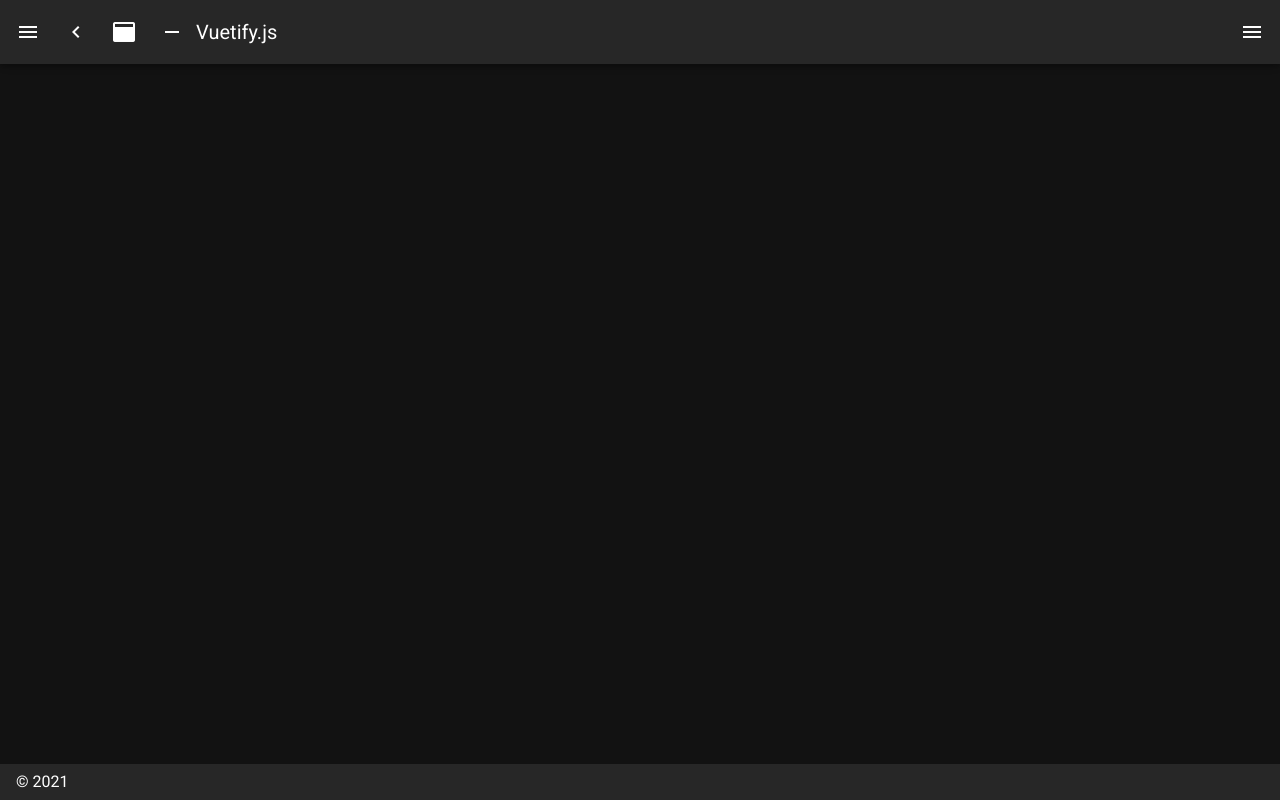
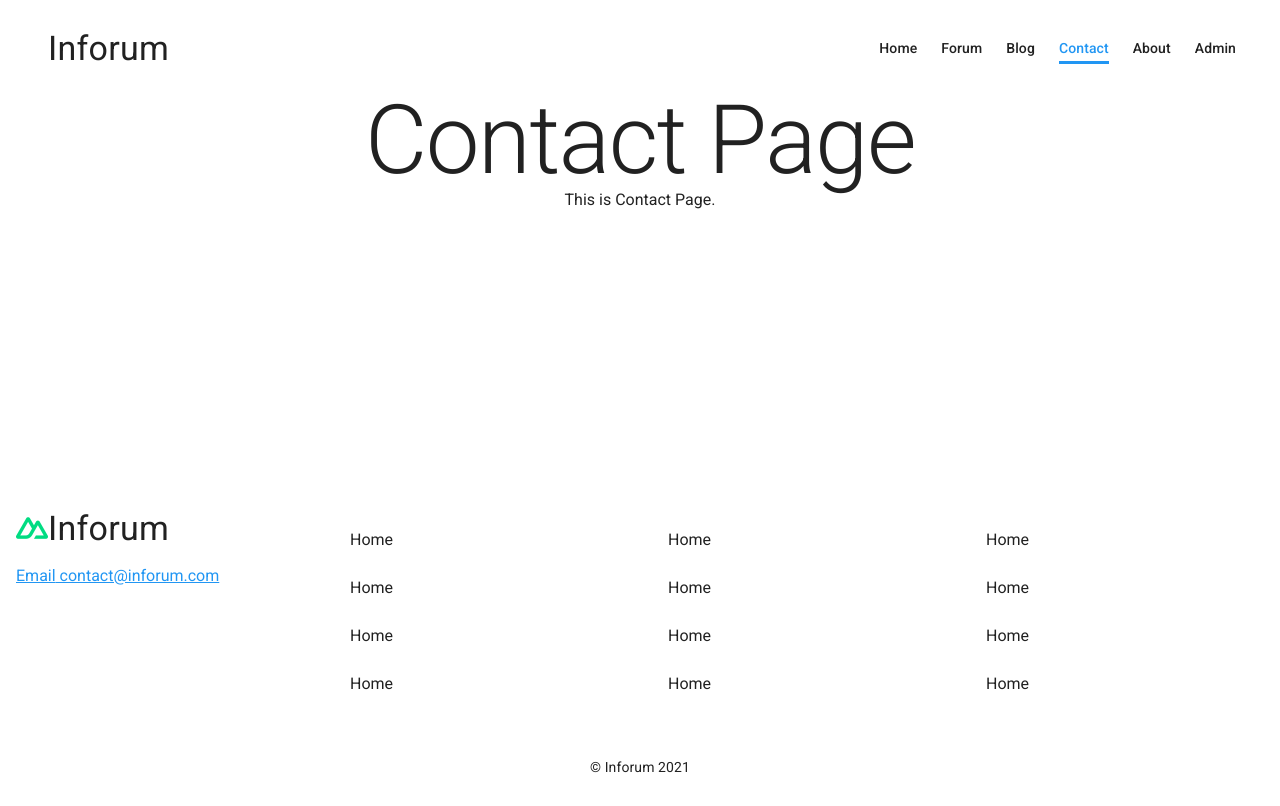
Before and after one commit to wrench1815/inforum_frontend, a Nuxt app: page /contact in a window 1280 px wide. Before the commit this address had no page. Built offline with nearby package versions, Linux system fonts and the light colour scheme.

Commit message:
Add default Layout (#13)
* add layout main layout
add base pages for main site

* admin link added in nav

* layout update

* fix issue with sidenav state

* add placeholder icon

* add footer to default layout

Co-authored-by: Anmol Sharma <dev.anmolsharma@gmail.com>

```diff
--- a/layouts/default.vue
+++ b/layouts/default.vue
@@ -1,11 +1,16 @@
 <template>
-  <v-app dark>
+  <!-- Start:Root -->
+  <v-app>
+    <!-- Start:Nav Drawer -->
     <v-navigation-drawer
+      class="d-lg-none"
       v-model="drawer"
       :mini-variant="miniVariant"
       :clipped="clipped"
+      :disable-resize-watcher="true"
       fixed
       app
+      right
     >
       <v-list>
         <v-list-item
@@ -14,6 +19,7 @@
           :to="item.to"
           router
           exact
+          :exact-active-class="exactClassesSidebar"
         >
           <v-list-item-action>
             <v-icon>{{ item.icon }}</v-icon>
@@ -24,94 +30,190 @@
         </v-list-item>
       </v-list>
     </v-navigation-drawer>
+    <!-- End:Nav Drawer -->
+
+    <!-- Start:Nav Bar -->
     <v-app-bar
-      :clipped-left="clipped"
+      class="mx-4 mt-4 rounded-lg"
+      :elevate-on-scroll="true"
+      :clipped-right="clipped"
+      color="white"
       fixed
       app
     >
-      <v-app-bar-nav-icon @click.stop="drawer = !drawer" />
-      <v-btn
-        icon
-        @click.stop="miniVariant = !miniVariant"
-      >
-        <v-icon>mdi-{{ `chevron-${miniVariant ? 'right' : 'left'}` }}</v-icon>
-      </v-btn>
-      <v-btn
-        icon
-        @click.stop="clipped = !clipped"
-      >
-        <v-icon>mdi-application</v-icon>
-      </v-btn>
-      <v-btn
-        icon
-        @click.stop="fixed = !fixed"
-      >
-        <v-icon>mdi-minus</v-icon>
-      </v-btn>
-      <v-toolbar-title v-text="title" />
+      <!-- Start:Site Title -->
+      <v-list dense>
+        <v-list-item class="text-lg-h4 text-h5" color="blue">{{
+          title
+        }}</v-list-item>
+      </v-list>
+      <!-- End:Site Title -->
+
       <v-spacer />
-      <v-btn
-        icon
-        @click.stop="rightDrawer = !rightDrawer"
-      >
-        <v-icon>mdi-menu</v-icon>
-      </v-btn>
+
+      <!-- Start:Nav Items -->
+      <v-list class="d-inline-flex" dense>
+        <v-list-item
+          class="d-none d-lg-flex px-0 mx-3"
+          v-for="(item, i) in items"
+          :key="i"
+          :to="item.to"
+          router
+          exact
+          :exact-active-class="exactClassesInline"
+          :ripple="false"
+        >
+          <v-list-item-content>
+            <v-list-item-title
+              class="text-subtitle-2"
+              v-text="item.title"
+            /> </v-list-item-content
+        ></v-list-item>
+      </v-list>
+      <!-- End:Nav Items -->
+
+      <!-- Start:Nav Drawer Icon -->
+      <v-app-bar-nav-icon @click.stop="drawer = !drawer" class="d-lg-none" />
+      <!-- End:Nav Drawer Icon -->
     </v-app-bar>
-    <v-main>
+    <!-- End:Nav Bar -->
+
+    <!-- Start:Main -->
+    <v-main class="mt-4">
       <v-container>
         <Nuxt />
       </v-container>
     </v-main>
-    <v-navigation-drawer
-      v-model="rightDrawer"
-      :right="right"
-      temporary
-      fixed
-    >
-      <v-list>
-        <v-list-item @click.native="right = !right">
-          <v-list-item-action>
-            <v-icon light>
-              mdi-repeat
-            </v-icon>
-          </v-list-item-action>
-          <v-list-item-title>Switch drawer (click me)</v-list-item-title>
-        </v-list-item>
-      </v-list>
-    </v-navigation-drawer>
-    <v-footer
-      :absolute="!fixed"
-      app
-    >
-      <span>&copy; {{ new Date().getFullYear() }}</span>
+    <!-- End:Main -->
+
+    <!-- Start:Footer -->
+    <v-footer :absolute="!fixed" app color="white" max-height="40vh">
+      <v-row>
+        <v-col cols="12" md="3">
+          <div class="d-flex flex-column align-center align-md-start">
+            <p class="text-h4 d-flex align-center">
+              <img class="foot-image" src="../assets/img/icon.jpg" alt="" />
+              Inforum
+            </p>
+            <a href="mailto:contact@inforum.com"
+              ><span class="">Email</span> contact@inforum.com</a
+            >
+          </div>
+        </v-col>
+        <v-spacer />
+
+        <v-col cols="4" md="3">
+          <v-list>
+            <v-list-item>Home</v-list-item>
+            <v-list-item>Home</v-list-item>
+            <v-list-item>Home</v-list-item>
+            <v-list-item>Home</v-list-item>
+          </v-list>
+        </v-col>
+        <v-col cols="4" md="3">
+          <v-list>
+            <v-list-item>Home</v-list-item>
+            <v-list-item>Home</v-list-item>
+            <v-list-item>Home</v-list-item>
+            <v-list-item>Home</v-list-item>
+          </v-list>
+        </v-col>
+        <v-col cols="4" md="3">
+          <v-list>
+            <v-list-item>Home</v-list-item>
+            <v-list-item>Home</v-list-item>
+            <v-list-item>Home</v-list-item>
+            <v-list-item>Home</v-list-item>
+          </v-list>
+        </v-col>
+
+        <v-col cols="12" align-self="center">
+          <v-card-text class="text-center">
+            <span>&copy; Inforum {{ new Date().getFullYear() }}</span>
+          </v-card-text>
+        </v-col>
+      </v-row>
     </v-footer>
+    <!-- End:Footer -->
   </v-app>
+  <!-- End:Root -->
 </template>
 
 <script>
 export default {
-  data () {
+  data() {
     return {
-      clipped: false,
+      clipped: true,
       drawer: false,
       fixed: false,
       items: [
+        // Home
         {
-          icon: 'mdi-apps',
-          title: 'Welcome',
-          to: '/'
+          icon: 'mdi-home-outline',
+          title: 'Home',
+          to: '/',
+        },
+
+        {
+          icon: 'mdi-forum-outline',
+          title: 'Forum',
+          to: '/forum',
+        },
+
+        {
+          icon: 'mdi-post-outline',
+          title: 'Blog',
+          to: '/blog',
+        },
+
+        {
+          icon: 'mdi-contacts-outline',
+          title: 'Contact',
+          to: '/contact',
+        },
+
+        {
+          icon: 'mdi-information-outline',
+          title: 'About',
+          to: '/about',
         },
         {
-          icon: 'mdi-chart-bubble',
-          title: 'Inspire',
-          to: '/inspire'
-        }
+          icon: 'mdi-view-dashboard-outline',
+          title: 'Admin',
+          to: '/admin',
+        },
       ],
       miniVariant: false,
-      right: true,
-      rightDrawer: false,
-      title: 'Vuetify.js'
+      title: 'Inforum',
+      exactClassesInline: 'custom-link',
+      exactClassesSidebar: 'blue--text  text--accent',
     }
-  }
+  },
 }
 </script>
+
+<style scoped>
+.custom-link::before {
+  background: transparent;
+}
+
+.custom-link {
+  color: #2196f3;
+}
+
+.custom-link::after {
+  content: '';
+  position: absolute;
+  bottom: 4px;
+  left: 0;
+  width: 100%;
+  height: 3px;
+  background-color: #2196f3;
+  z-index: 1;
+  min-height: auto;
+}
+
+.foot-image {
+  width: 2rem !important;
+}
+</style>
--- a/nuxt.config.js
+++ b/nuxt.config.js
@@ -12,26 +12,22 @@ export default {
     titleTemplate: '%s - inforum_frontend',
     title: 'inforum_frontend',
     htmlAttrs: {
-      lang: 'en'
+      lang: 'en',
     },
     meta: [
       { charset: 'utf-8' },
       { name: 'viewport', content: 'width=device-width, initial-scale=1' },
       { hid: 'description', name: 'description', content: '' },
-      { name: 'format-detection', content: 'telephone=no' }
+      { name: 'format-detection', content: 'telephone=no' },
     ],
-    link: [
-      { rel: 'icon', type: 'image/x-icon', href: '/favicon.ico' }
-    ]
+    link: [{ rel: 'icon', type: 'image/x-icon', href: '/favicon.ico' }],
   },
 
   // Global CSS: https://go.nuxtjs.dev/config-css
-  css: [
-  ],
+  css: [],
 
   // Plugins to run before rendering page: https://go.nuxtjs.dev/config-plugins
-  plugins: [
-  ],
+  plugins: [],
 
   // Auto import components: https://go.nuxtjs.dev/config-components
   components: true,
@@ -55,7 +51,7 @@ export default {
   vuetify: {
     customVariables: ['~/assets/variables.scss'],
     theme: {
-      dark: true,
+      dark: false,
       themes: {
         dark: {
           primary: colors.blue.darken2,
@@ -64,13 +60,21 @@ export default {
           info: colors.teal.lighten1,
           warning: colors.amber.base,
           error: colors.deepOrange.accent4,
-          success: colors.green.accent3
-        }
-      }
-    }
+          success: colors.green.accent3,
+        },
+        light: {
+          primary: colors.blue,
+          accent: colors.grey,
+          secondary: colors.amber,
+          info: colors.teal,
+          warning: colors.amber,
+          error: colors.deepOrange,
+          success: colors.green,
+        },
+      },
+    },
   },
 
   // Build Configuration: https://go.nuxtjs.dev/config-build
-  build: {
-  }
+  build: {},
 }
--- /dev/null
+++ b/pages/about.vue
@@ -0,0 +1,14 @@
+<template>
+  <v-row>
+    <v-col class="text-center">
+      <h1 class="text-h1">About Page</h1>
+      <p class="text-p">This is About Page.</p>
+    </v-col>
+  </v-row>
+</template>
+
+<script>
+export default {}
+</script>
+
+<style scoped></style>
--- /dev/null
+++ b/pages/admin/index.vue
@@ -0,0 +1,14 @@
+<template>
+  <v-row>
+    <v-col class="text-center">
+      <h1 class="text-h1">Admin Home Page</h1>
+      <p class="text-p">This is Admin Home Page.</p>
+    </v-col>
+  </v-row>
+</template>
+
+<script>
+export default {}
+</script>
+
+<style scoped></style>
--- /dev/null
+++ b/pages/blog.vue
@@ -0,0 +1,14 @@
+<template>
+  <v-row>
+    <v-col class="text-center">
+      <h1 class="text-h1">Blog Page</h1>
+      <p class="text-p">This is Blog Page.</p>
+    </v-col>
+  </v-row>
+</template>
+
+<script>
+export default {}
+</script>
+
+<style scoped></style>
--- /dev/null
+++ b/pages/contact.vue
@@ -0,0 +1,14 @@
+<template>
+  <v-row>
+    <v-col class="text-center">
+      <h1 class="text-h1">Contact Page</h1>
+      <p class="text-p">This is Contact Page.</p>
+    </v-col>
+  </v-row>
+</template>
+
+<script>
+export default {}
+</script>
+
+<style scoped></style>
--- /dev/null
+++ b/pages/forum.vue
@@ -0,0 +1,14 @@
+<template>
+  <v-row>
+    <v-col class="text-center">
+      <h1 class="text-h1">Forum Page</h1>
+      <p class="text-p">This is Forum Page.</p>
+    </v-col>
+  </v-row>
+</template>
+
+<script>
+export default {}
+</script>
+
+<style scoped></style>
--- a/pages/inspire.vue
+++ /dev/null
@@ -1,19 +0,0 @@
-<template>
-  <v-row>
-    <v-col class="text-center">
-      <img
-        src="/v.png"
-        alt="Vuetify.js"
-        class="mb-5"
-      >
-      <blockquote class="blockquote">
-        &#8220;First, solve the problem. Then, write the code.&#8221;
-        <footer>
-          <small>
-            <em>&mdash;John Johnson</em>
-          </small>
-        </footer>
-      </blockquote>
-    </v-col>
-  </v-row>
-</template>
```
Also changed, not shown: assets/img/icon.jpg (added).
